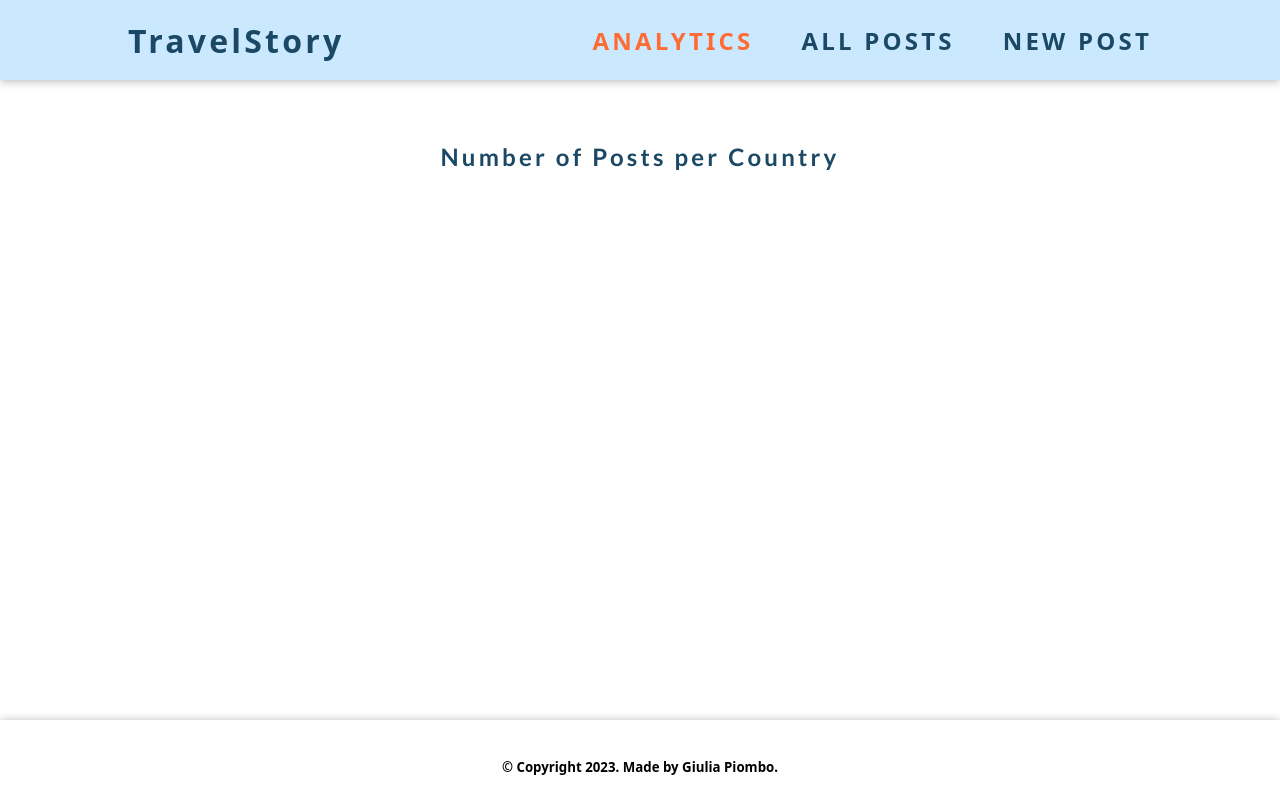
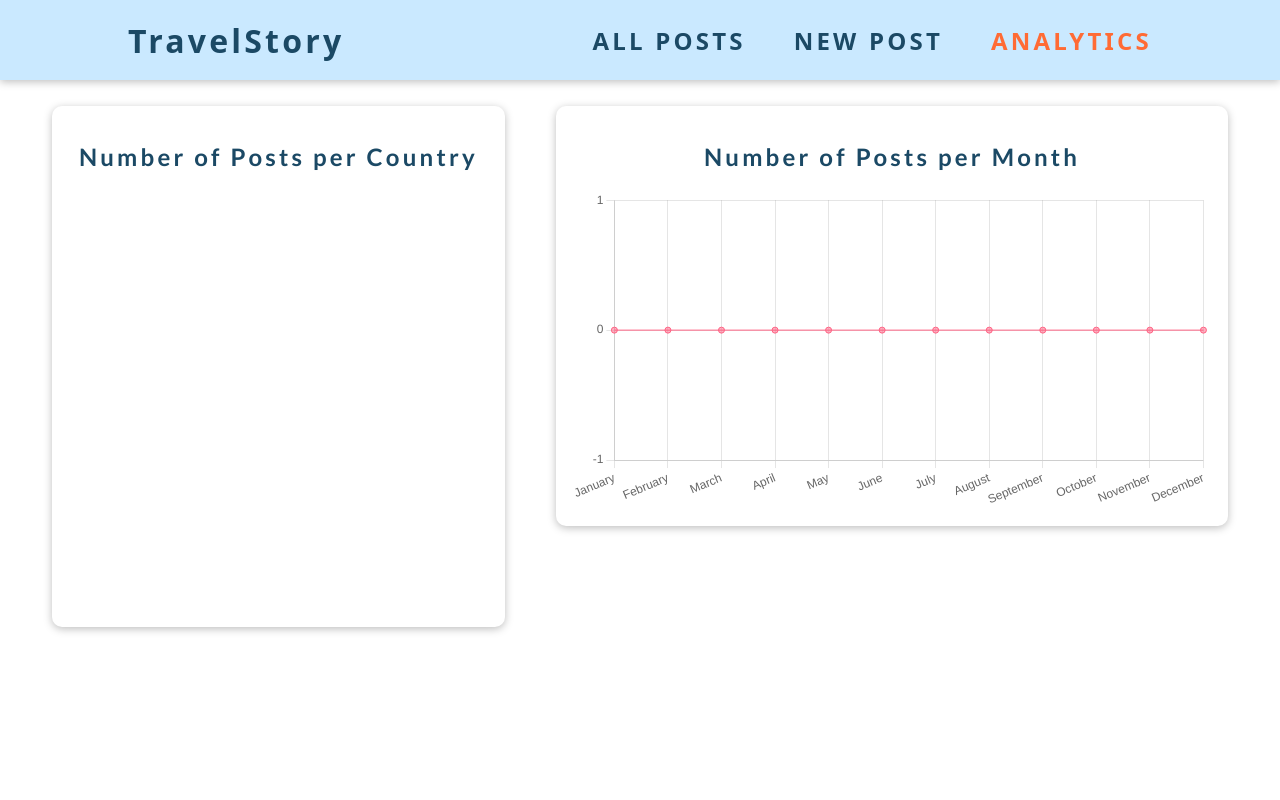
Before and after one commit to giupiombo/travel-story-web, a Next.js app: page /analytics in a window 1280 px wide. Shown: the top 800 px of the page. Built offline with nearby package versions, Linux system fonts and the light colour scheme; no server answers; the database is empty.

Commit message:
line graph

```diff
--- a/src/components/AllPosts/AllPosts.module.css
+++ b/src/components/AllPosts/AllPosts.module.css
@@ -2,4 +2,5 @@
   text-align: center;
   flex: 1;
   width: 100%;
+  min-height: 100vh;
 }
--- a/src/components/AllPosts/PostItem.tsx
+++ b/src/components/AllPosts/PostItem.tsx
@@ -13,7 +13,7 @@ const PostItem: React.FC<{
     <div className={classes.item}>
       <h2>{props.title}</h2>
       <img src={props.image} alt={props.title} />
-      <h4>Published by: {props.name}</h4>
+      <h4>Author: {props.name}</h4>
       <p>{props.date}</p>
       <Link href={'/' + props.id}>See more</Link>
     </div>
--- a/src/components/Analytics/Analytics.module.css
+++ b/src/components/Analytics/Analytics.module.css
@@ -1,7 +1,7 @@
 .analytics {
   flex: 1;
   width: 100%;
-  min-height: 80vh;
+  min-height: 100vh;
   text-align: center;
 }
 
@@ -11,12 +11,22 @@
 }
 
 .card {
-  width: 30%;
   margin: 2%;
   padding: 1rem;
-  min-width: 30rem;
   text-align: center;
   display: inline-block;
   font-family: system-ui, -apple-system, BlinkMacSystemFont, 'Segoe UI', Roboto,
     Oxygen, Ubuntu, Cantarell, 'Open Sans', 'Helvetica Neue', sans-serif;
+  box-shadow: 0 2px 8px rgba(0, 0, 0, 0.26);
+  border-radius: 10px;
 }
+
+.doughnut {
+  width: 20%;
+  min-width: 20rem;
+}
+
+.line {
+  width: 40%;
+  min-width: 40rem;
+}
--- a/src/components/Analytics/Analytics.tsx
+++ b/src/components/Analytics/Analytics.tsx
@@ -1,30 +1,75 @@
 import Head from 'next/head';
 import classes from './Analytics.module.css';
 import React from 'react';
-import { Chart as ChartJS, ArcElement, Tooltip, Legend } from 'chart.js';
-import { Doughnut } from 'react-chartjs-2';
+import {
+  Chart as ChartJS,
+  ArcElement,
+  Tooltip,
+  Legend,
+  CategoryScale,
+  LinearScale,
+  PointElement,
+  LineElement,
+  Title,
+} from 'chart.js';
+import { Doughnut, Line } from 'react-chartjs-2';
 
-ChartJS.register(ArcElement, Tooltip, Legend);
+ChartJS.register(
+  ArcElement,
+  CategoryScale,
+  LinearScale,
+  PointElement,
+  LineElement,
+  Title,
+  Tooltip,
+  Legend
+);
 
 const Analytics: React.FC<{ posts: any }> = (props) => {
-  let dataset: { label: string[]; data: number[] } = { label: [], data: [] };
+  let datasetCountry: { label: string[]; data: number[] } = {
+    label: [],
+    data: [],
+  };
+  let datasetMonth: { label: string[]; data: number[] } = {
+    label: [
+      'January',
+      'February',
+      'March',
+      'April',
+      'May',
+      'June',
+      'July',
+      'August',
+      'September',
+      'October',
+      'November',
+      'December',
+    ],
+    data: [0, 0, 0, 0, 0, 0, 0, 0, 0, 0, 0, 0],
+  };
 
   props.posts.map((post: { country: string }): any => {
-    if (Object.values(dataset.label).includes(post.country)) {
-      let index = dataset.label.indexOf(post.country);
-      dataset.data[index] += 1;
+    if (Object.values(datasetCountry.label).includes(post.country)) {
+      let index = datasetCountry.label.indexOf(post.country);
+      datasetCountry.data[index] += 1;
     } else {
-      dataset.label.push(post.country);
-      dataset.data.push(1);
+      datasetCountry.label.push(post.country);
+      datasetCountry.data.push(1);
     }
   });
 
-  const data = {
-    labels: dataset.label,
+  props.posts.map((post: { date: string }): any => {
+    let month = post.date.split(' ')[0];
+    let index = datasetMonth.label.indexOf(month);
+    datasetMonth.data[index] += 1;
+  });
+
+  const dataCountry = {
+    labels: datasetCountry.label,
     datasets: [
       {
         label: '# of Posts',
-        data: dataset.data,
+        data: datasetCountry.data,
         backgroundColor: [
           'rgba(255, 99, 132, 0.2)',
           'rgba(54, 162, 235, 0.2)',
@@ -46,6 +91,35 @@ const Analytics: React.FC<{ posts: any }> = (props) => {
     ],
   };
 
+  const dataMonth = {
+    labels: datasetMonth.label,
+    datasets: [
+      {
+        label: '# of Posts',
+        data: datasetMonth.data,
+        borderColor: 'rgb(255, 99, 132)',
+        backgroundColor: 'rgba(255, 99, 132, 0.5)',
+        borderWidth: 1,
+      },
+    ],
+  };
+
+  const options = {
+    responsive: true,
+    plugins: {
+      legend: {
+        display: false,
+      },
+    },
+    scales: {
+      y: {
+        ticks: {
+          stepSize: 1,
+        },
+      },
+    },
+  };
+
   return (
     <>
       <Head>
@@ -54,7 +128,11 @@ const Analytics: React.FC<{ posts: any }> = (props) => {
       <div className={classes.analytics}>
         <div className={classes.card}>
           <h2>Number of Posts per Country</h2>
-          <Doughnut data={data} />
+          <Doughnut data={dataCountry} className={classes.doughnut} />
+        </div>
+        <div className={classes.card}>
+          <h2>Number of Posts per Month</h2>
+          <Line options={options} data={dataMonth} className={classes.line} />
         </div>
       </div>
     </>
--- a/src/components/NewPost/NewPost.module.css
+++ b/src/components/NewPost/NewPost.module.css
@@ -2,6 +2,7 @@
   flex: 1;
   margin-bottom: 5rem;
   width: 100%;
+  min-height: 100vh;
 }
 
 .card {
--- a/src/components/layout/MainNavigation.tsx
+++ b/src/components/layout/MainNavigation.tsx
@@ -17,11 +17,6 @@ const MainNavigation: React.FC = () => {
   const mobileView = (
     <ul>
       <li>
-        <Link href="/analytics">
-          <Image src={analytics} alt="analytics" width={25} height={25} />
-        </Link>
-      </li>
-      <li>
         <Link href="/">
           <Image src={home} alt="home" width={25} height={25} />
         </Link>
@@ -31,18 +26,16 @@ const MainNavigation: React.FC = () => {
           <Image src={plus} alt="plus" width={25} height={25} />
         </Link>
       </li>
+      <li>
+        <Link href="/analytics">
+          <Image src={analytics} alt="analytics" width={25} height={25} />
+        </Link>
+      </li>
     </ul>
   );
 
   const desktopView = (
     <ul>
-      <li
-        className={
-          router.pathname === '/analytics' ? classes.active : undefined
-        }
-      >
-        <Link href="/analytics">ANALYTICS</Link>
-      </li>
       <li className={router.pathname === '/' ? classes.active : undefined}>
         <Link href="/">ALL POSTS</Link>
       </li>
@@ -50,6 +43,13 @@ const MainNavigation: React.FC = () => {
         className={router.pathname === '/new-post' ? classes.active : undefined}
       >
         <Link href="/new-post">NEW POST</Link>
+      </li>
+      <li
+        className={
+          router.pathname === '/analytics' ? classes.active : undefined
+        }
+      >
+        <Link href="/analytics">ANALYTICS</Link>
       </li>
     </ul>
   );
--- a/src/pages/analytics.tsx
+++ b/src/pages/analytics.tsx
@@ -31,8 +31,10 @@ export async function getStaticProps() {
           post
         ): {
           country: string;
+          date: string;
         } => ({
           country: post.country,
+          date: post.date,
         })
       ),
     },
```
